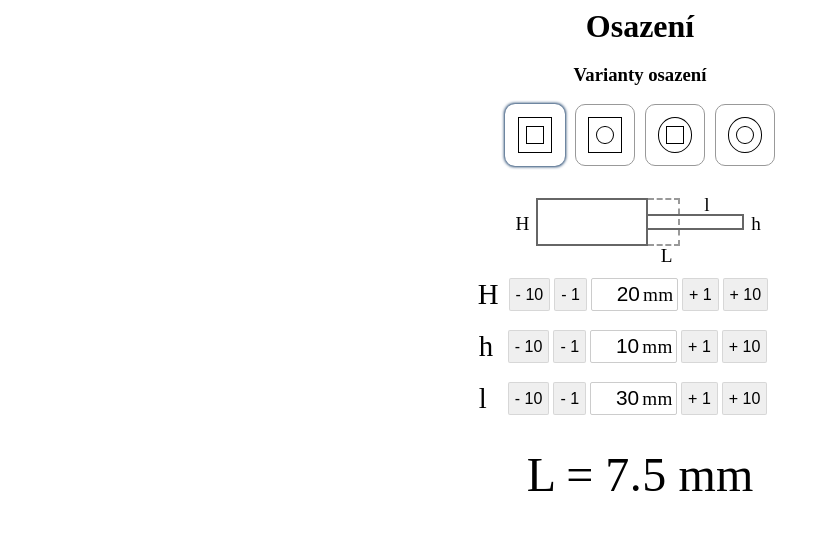
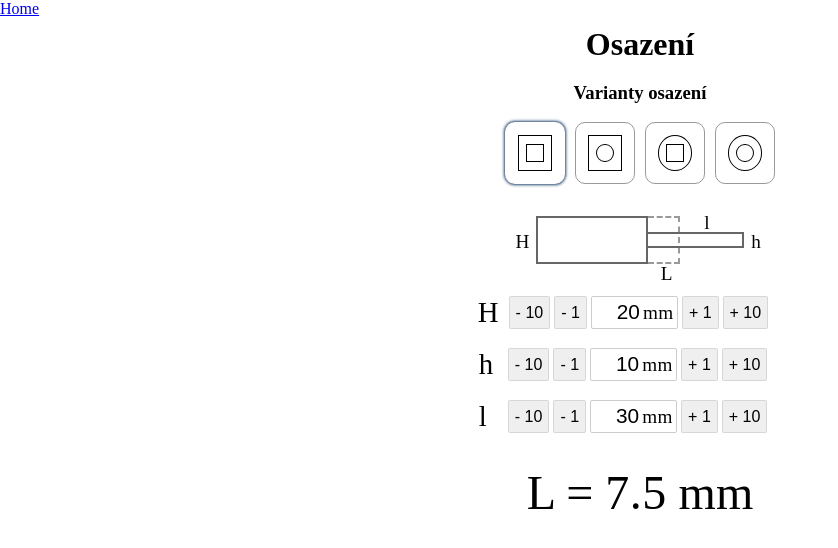
Before and after one commit to ZdenekJ/Blacksmithing, a Nuxt app: page /shouldering in a window 1280 px wide. Shown: the top 548 px of the page, without its empty margins (0-838 px from the left). Built offline with nearby package versions, Linux system fonts and the light colour scheme.

Commit message:
Test Nuxt PWA

```diff
--- a/pages/shouldering/index.vue
+++ b/pages/shouldering/index.vue
@@ -1,5 +1,6 @@
 <template>
   <div class="container">
+    <nuxt-link to="/">Home</nuxt-link>
     <h1>Osazení</h1>
     <h3>Varianty osazení</h3>
     <div class="variants">
```
